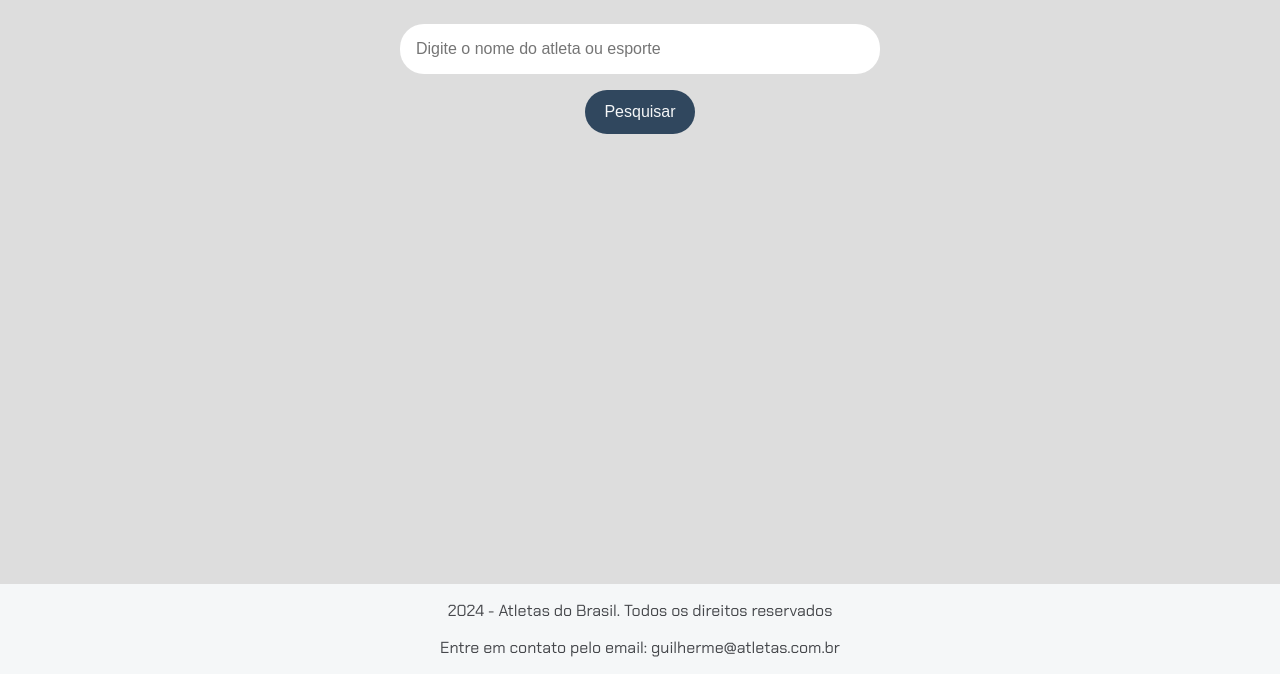
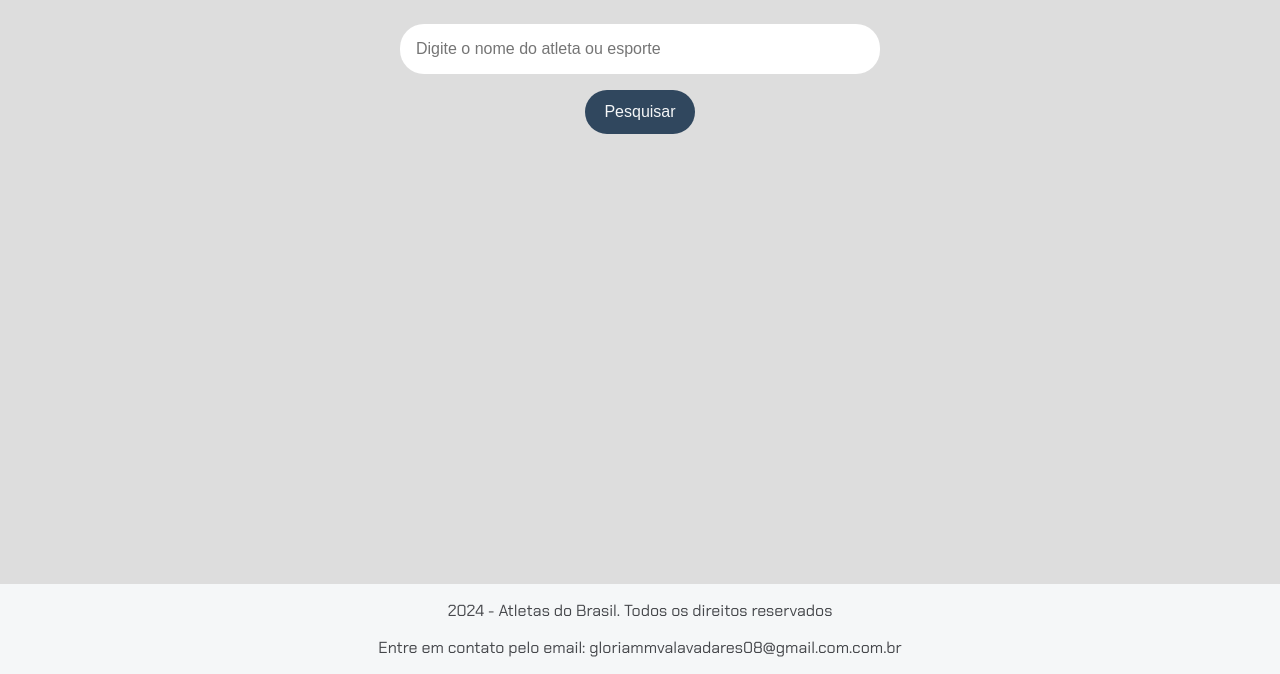
Before and after one commit to gloria-maria-martins/Imersao-DEV-com-Gemini-Alura, a plain HTML site: page index.html in a window 1280 px wide. Shown: the part 126-800 px from the top of the page. Drawn offline with Linux system fonts and the light colour scheme.

Commit message:
Update index.html

```diff
--- a/index.html
+++ b/index.html
@@ -22,7 +22,7 @@
     </main>
     <footer>
         <p>2024 - Atletas do Brasil. Todos os direitos reservados</p>
-        <p>Entre em contato pelo email: guilherme@atletas.com.br</p>
+        <p>Entre em contato pelo email: gloriammvalavadares08@gmail.com.com.br</p>
     </footer>
     <script src="dados.js"></script>
     <script src="app.js"></script>
```
